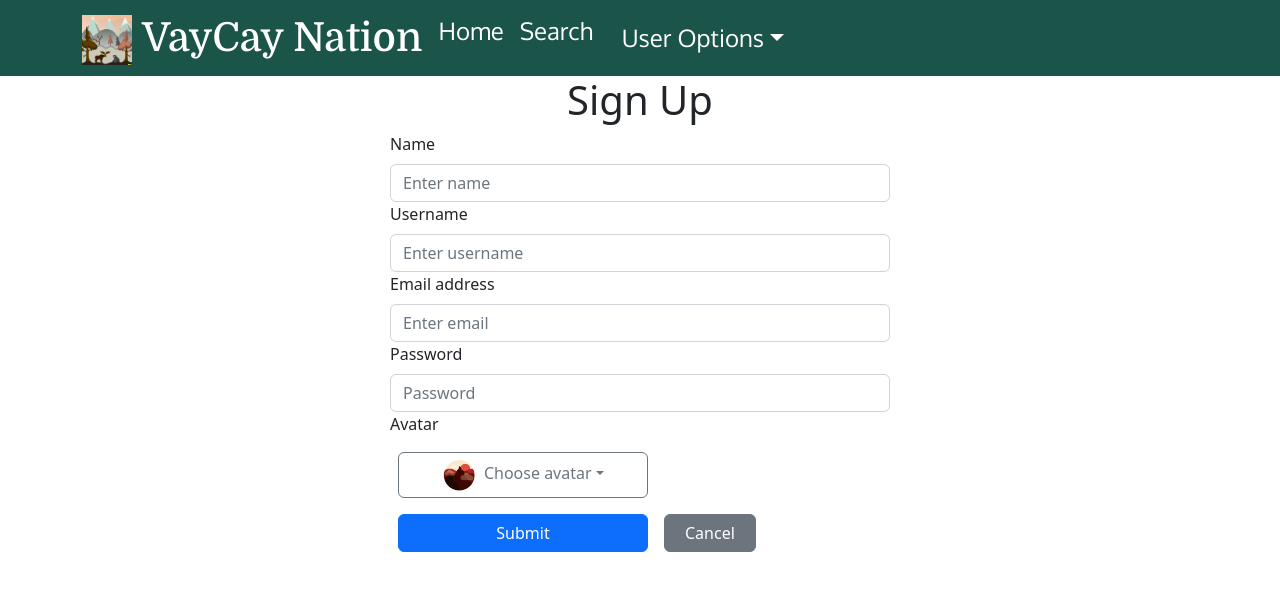
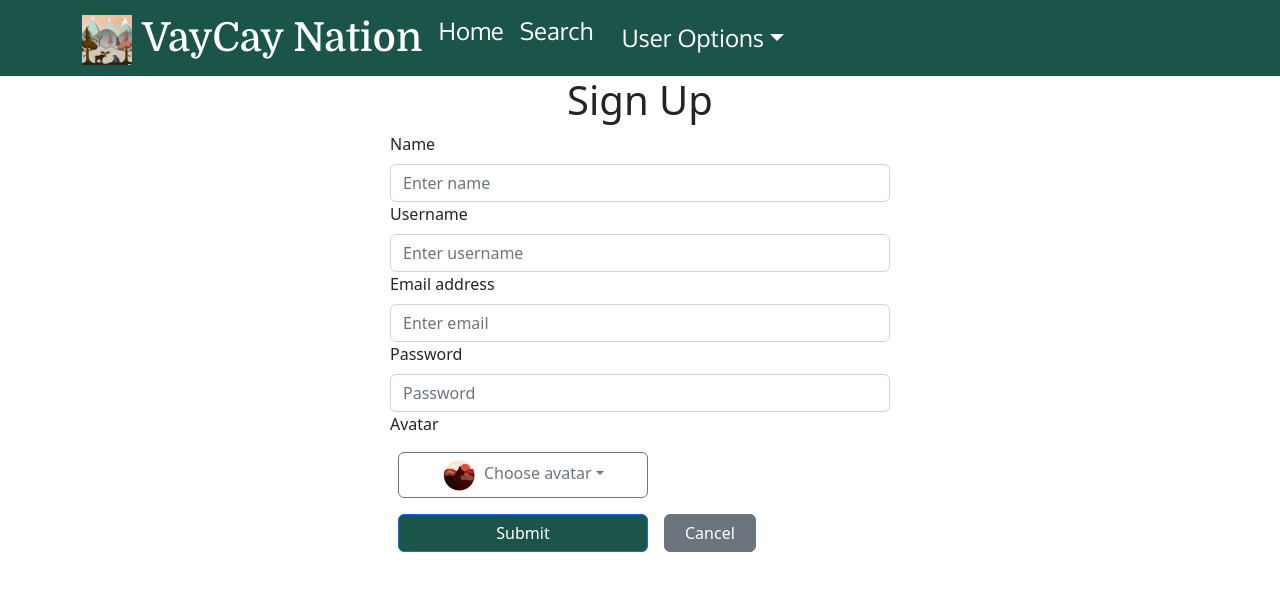
Before and after one commit to JDR8888/vaycay-nation, a React (Vite) app in the folder client/: page /Signup in a window 1280 px wide. Shown: the top 590 px of the page. Built offline with nearby package versions, Linux system fonts and the light colour scheme.

Commit message:
quick style fix in signup pg

```diff
--- a/client/src/pages/Signup.jsx
+++ b/client/src/pages/Signup.jsx
@@ -100,7 +100,7 @@ export default function Signup() {
       </Form.Group>
 
       <div style={{ display: 'flex' }}>
-    <Button variant="primary" type="submit" disabled={loading} style={{ margin: '0.5em', width: '50%' }}>
+    <Button type="submit" disabled={loading} style={{ margin: '0.5em', width: '50%', backgroundColor: '#1B5448' }}>
       {loading ? 'Submitting...' : 'Submit'}
     </Button>
 
```
